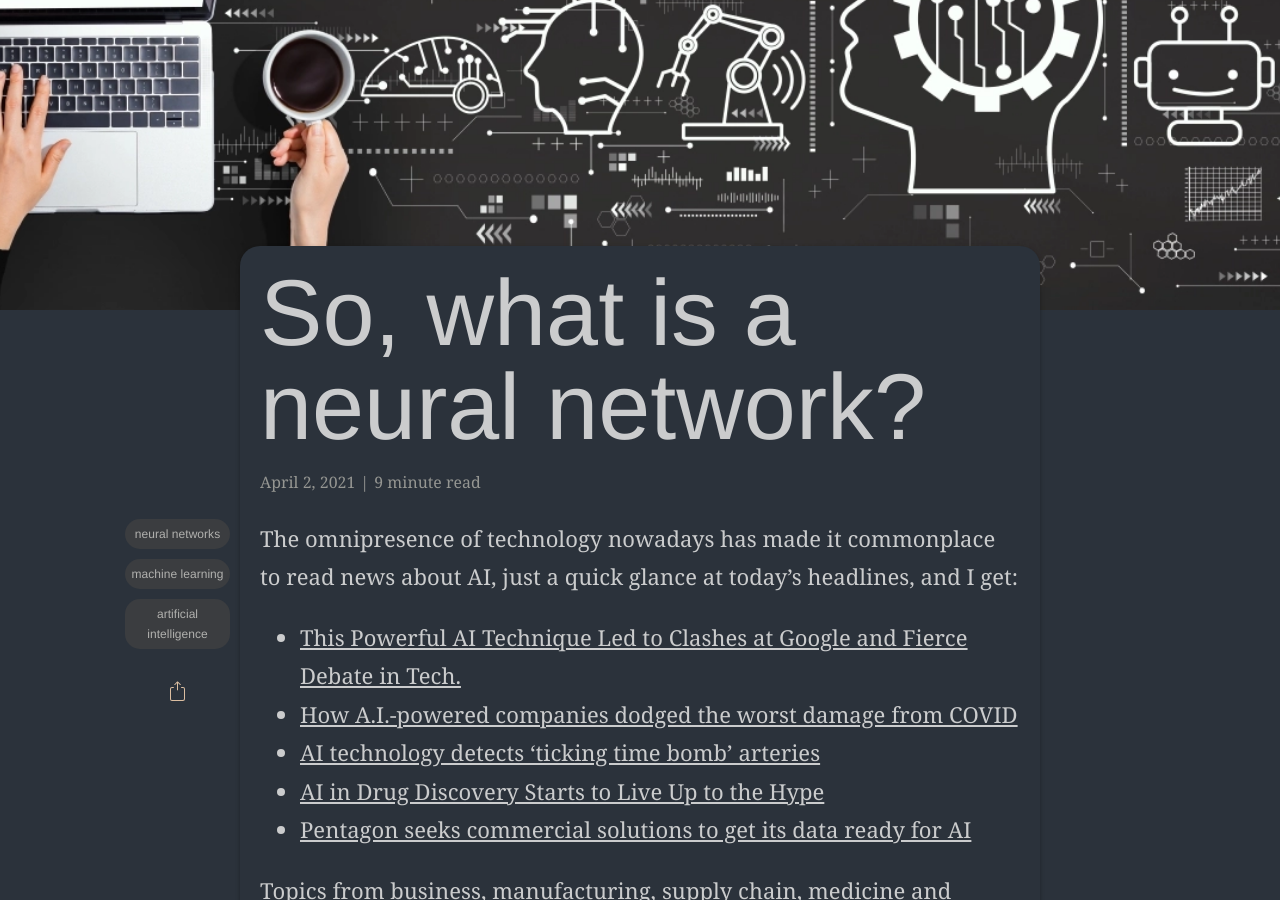
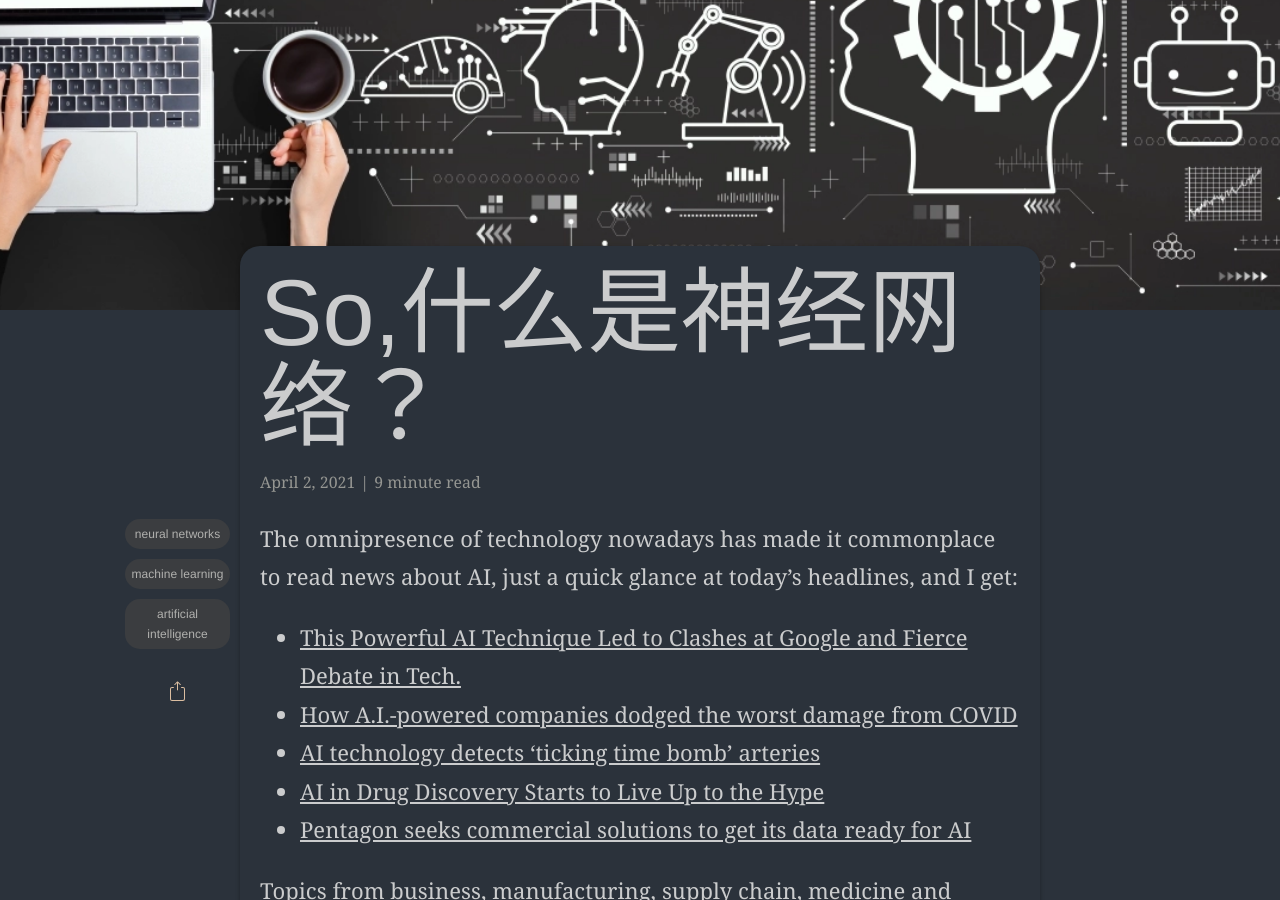
Before and after one commit to JeremiahXu/jeremiahxu.github.io, a Jekyll site: the page built from _posts/2021-04-02-back-to-basics.md, in a window 1280 px wide and 900 px high, scrolled down 363 px. Built offline with Jekyll 4.4.1, drawn with Linux system fonts in a browser that asks for light colours; some web fonts are replaced; some of the changed text lies outside the part shown.

Commit message:
修改博客神经网络

```diff
--- a/_posts/2021-04-02-back-to-basics.md
+++ b/_posts/2021-04-02-back-to-basics.md
@@ -2,7 +2,7 @@
 layout: post
 read_time: true
 show_date: true
-title: "So, what is a neural network?"
+title: "So,什么是神经网络？"
 date: 2021-04-02
 img: posts/20210402/post7-header.webp
 tags: [neural networks, machine learning, artificial intelligence]
```
